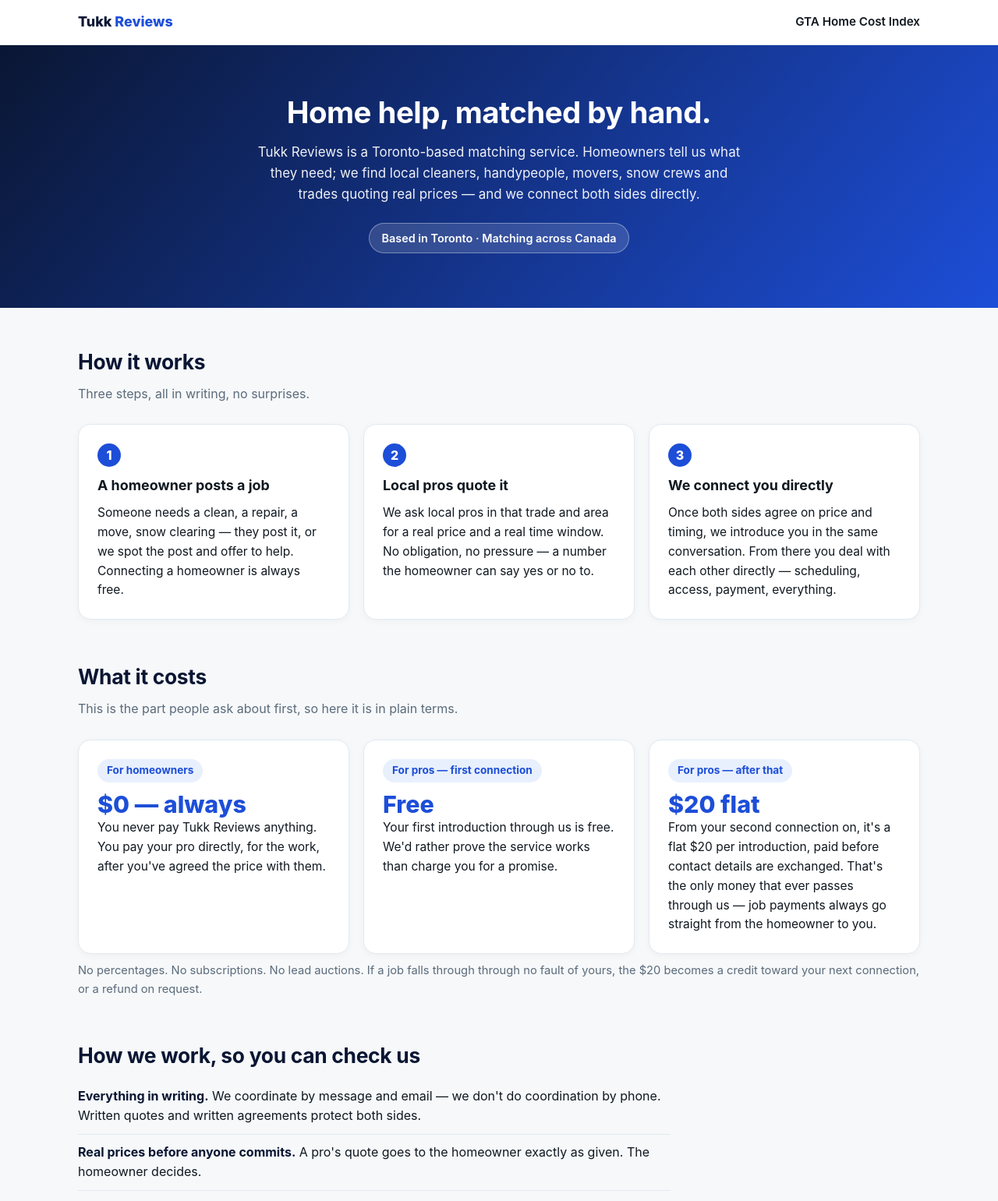
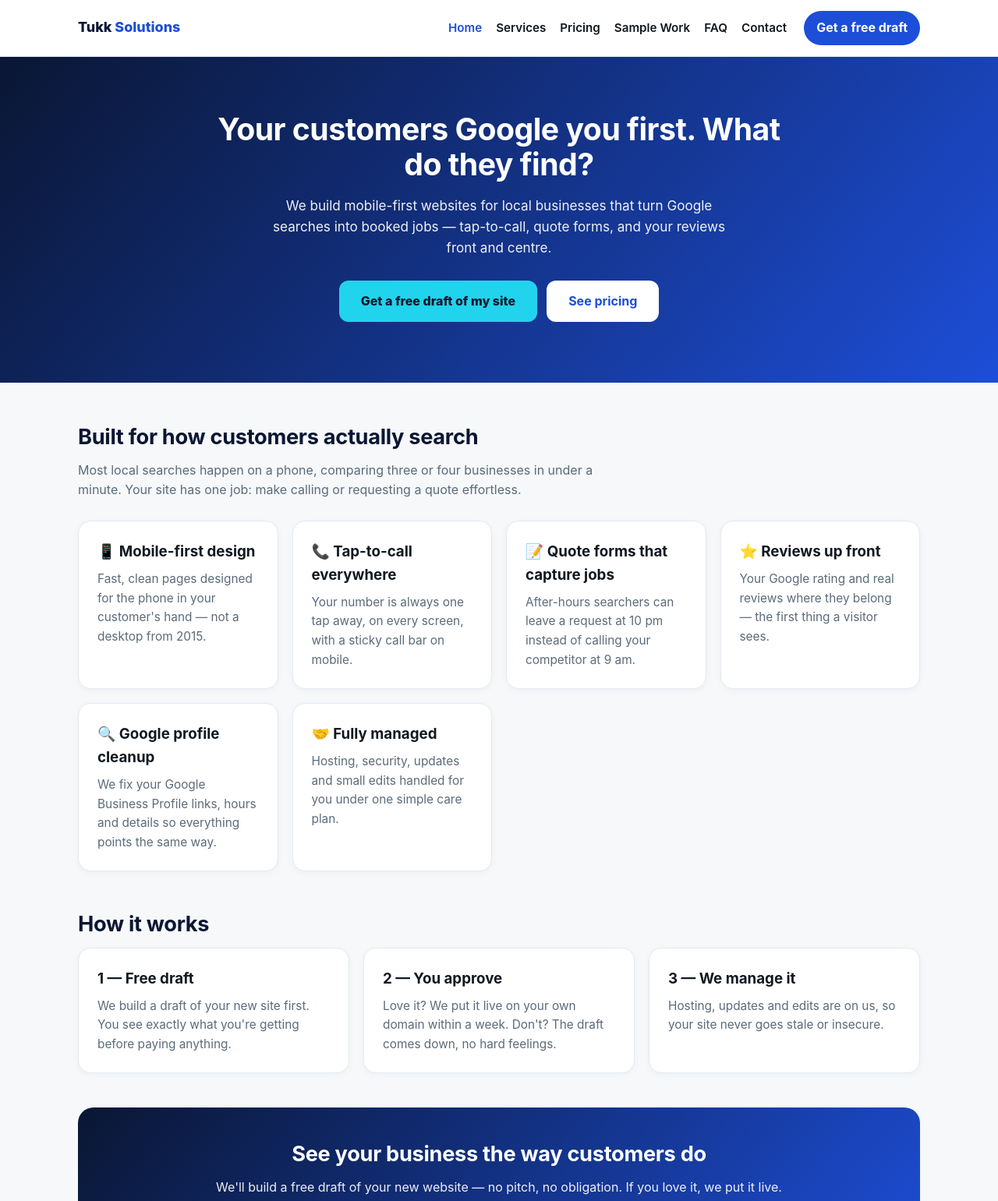
Before and after one commit to tukksolutions-blip/tukksolutions-blip.github.io, a plain HTML site: page index.html in a window 1280 px wide. Shown: the top 1541 px of the page at 78% size. Drawn offline with Linux system fonts and the light colour scheme.

Commit message:
Restore Tukk Solutions showcase at repo root (Tukk Reviews canonical site is now kishsal/tukkhome on Azure)

```diff
--- a/index.html
+++ b/index.html
@@ -1,114 +1,70 @@
-<!DOCTYPE html>
-<html lang="en">
-<head>
-<meta charset="UTF-8">
+<!DOCTYPE html><html lang="en"><head><meta charset="UTF-8">
 <meta name="viewport" content="width=device-width, initial-scale=1.0">
-<title>Tukk Reviews — Home Help, Matched by Hand | Toronto-Based, Across Canada</title>
-<meta name="description" content="Tukk Reviews is a Toronto-based matching service. Homeowners post a job, local pros quote it, and the first connection is free. Homeowners pay nothing and always pay the pro directly.">
+<title>Websites for Local Businesses — Tukk Solutions</title>
+<meta name="description" content="Tukk Solutions builds mobile-first websites for GTA local businesses — free draft first, live in a week.">
 <style>
 :root{--brand:#1d4ed8;--dark:#0a1633;--accent:#22d3ee;--ink:#101820;--muted:#5b6b7a;--bg:#f6f8fa;--card:#fff;--line:#e3eaf0}
 *{margin:0;padding:0;box-sizing:border-box}
 body{font-family:-apple-system,'Segoe UI',Roboto,Helvetica,Arial,sans-serif;color:var(--ink);background:var(--bg);line-height:1.6}
-header.site{position:sticky;top:0;z-index:20;background:rgba(255,255,255,.96);backdrop-filter:blur(8px);border-bottom:1px solid var(--line)}
+header{position:sticky;top:0;z-index:20;background:rgba(255,255,255,.96);backdrop-filter:blur(8px);border-bottom:1px solid var(--line)}
 .nav{max-width:1120px;margin:0 auto;display:flex;align-items:center;gap:22px;padding:14px 20px}
 .logo{font-weight:800;font-size:1.12rem;color:var(--dark);text-decoration:none;margin-right:auto}
 .logo em{color:var(--brand);font-style:normal}
-.nav a.back{color:var(--ink);text-decoration:none;font-size:.95rem;font-weight:600}
-.hero{background:linear-gradient(130deg,var(--dark),var(--brand));color:#fff;padding:64px 20px 70px;text-align:center}
-.hero h1{font-size:2.4rem;line-height:1.16;max-width:780px;margin:0 auto 16px;letter-spacing:-.5px}
-.hero p{opacity:.93;max-width:640px;margin:0 auto;font-size:1.06rem}
-.hero .stamp{display:inline-block;margin-top:22px;background:rgba(255,255,255,.14);border:1px solid rgba(255,255,255,.35);padding:7px 16px;border-radius:999px;font-size:.9rem;font-weight:600}
+.nav nav{display:flex;gap:18px;flex-wrap:wrap}
+.nav nav a{color:var(--ink);text-decoration:none;font-size:.95rem;font-weight:600}
+.nav nav a.on{color:var(--brand)}
+.call-btn{background:var(--brand);color:#fff;font-weight:700;padding:9px 16px;border-radius:999px;text-decoration:none;white-space:nowrap}
+.hero{background:linear-gradient(130deg,var(--dark),var(--brand));color:#fff;padding:70px 20px 78px;text-align:center}
+.hero h1{font-size:2.45rem;line-height:1.16;max-width:760px;margin:0 auto 16px;letter-spacing:-.5px}
+.hero p{opacity:.93;max-width:600px;margin:0 auto 28px;font-size:1.07rem}
+.btns{display:flex;gap:12px;justify-content:center;flex-wrap:wrap}
+.btn-a{background:var(--accent);color:#06182b;font-weight:800;padding:14px 28px;border-radius:12px;text-decoration:none}
+.btn-b{background:#fff;color:var(--brand);font-weight:700;padding:14px 28px;border-radius:12px;text-decoration:none}
 main{max-width:1120px;margin:0 auto;padding:48px 20px}
-h2{font-size:1.65rem;color:var(--dark);margin-bottom:8px;letter-spacing:-.3px}
-.sub{color:var(--muted);margin-bottom:26px;max-width:720px}
-.grid{display:grid;grid-template-columns:repeat(auto-fit,minmax(280px,1fr));gap:18px}
+h2{font-size:1.7rem;color:var(--dark);margin-bottom:8px;letter-spacing:-.3px}
+.sub{color:var(--muted);margin-bottom:26px;max-width:680px}
+.grid{display:grid;grid-template-columns:repeat(auto-fit,minmax(250px,1fr));gap:18px}
 .card{background:var(--card);border:1px solid var(--line);border-radius:16px;padding:24px;box-shadow:0 2px 10px rgba(16,24,32,.04)}
-.card h3{margin-bottom:8px;font-size:1.12rem}
-.card p{font-size:.97rem;color:var(--ink)}
-.stepnum{display:inline-block;background:var(--brand);color:#fff;font-weight:800;border-radius:999px;width:30px;height:30px;line-height:30px;text-align:center;margin-bottom:10px}
-.pill{display:inline-block;background:#e8f0fe;color:var(--brand);font-weight:700;border-radius:999px;padding:4px 12px;font-size:.85rem;margin-bottom:10px}
-.free{font-size:1.9rem;font-weight:800;color:var(--brand);line-height:1.2}
-.fineprint{color:var(--muted);font-size:.92rem;margin-top:10px}
-section.block{margin-bottom:52px}
-ul.checks{list-style:none;max-width:760px}
-ul.checks li{padding:10px 0;border-bottom:1px solid var(--line);font-size:1rem}
-ul.checks li strong{color:var(--dark)}
-footer{border-top:1px solid var(--line);background:#fff;padding:28px 20px;text-align:center;color:var(--muted);font-size:.92rem}
-a.cta{display:inline-block;margin-top:18px;background:#fff;color:var(--brand);font-weight:800;text-decoration:none;padding:12px 26px;border-radius:999px}
-</style>
-</head>
-<body>
-<header class="site">
-  <div class="nav">
-    <a class="logo" href="./">Tukk <em>Reviews</em></a>
-    <a class="back" href="https://tukkhome.xyz/costs/">GTA Home Cost Index</a>
-  </div>
-</header>
-<div class="hero">
-  <h1>Home help, matched by hand.</h1>
-  <p>Tukk Reviews is a Toronto-based matching service. Homeowners tell us what they need; we find local cleaners, handypeople, movers, snow crews and trades quoting real prices — and we connect both sides directly.</p>
-  <div class="stamp">Based in Toronto · Matching across Canada</div>
-</div>
+.card h3{margin-bottom:8px}
+.card p{color:var(--muted);font-size:.96rem}
+.price{font-size:2rem;font-weight:800;color:var(--brand)}
+details{background:#fff;border:1px solid var(--line);border-radius:12px;padding:16px 20px;margin-bottom:12px}
+summary{font-weight:700;cursor:pointer}
+details p{color:var(--muted);margin-top:8px}
+.cta-band{background:linear-gradient(130deg,var(--dark),var(--brand));color:#fff;border-radius:20px;padding:38px;text-align:center;margin-top:44px}
+.cta-band h2{color:#fff}
+.cta-band p{opacity:.92;margin-bottom:20px}
+footer{background:var(--dark);color:#cfe0ee;padding:36px 20px;font-size:.92rem;margin-top:56px}
+.foot{max-width:1120px;margin:0 auto;display:grid;grid-template-columns:repeat(auto-fit,minmax(220px,1fr));gap:22px}
+footer a{color:#fff}
+@media(max-width:720px){.hero h1{font-size:1.8rem}.nav nav{display:none}}
+</style></head><body>
+<header><div class="nav"><a class="logo" href="index.html">Tukk <em>Solutions</em></a>
+<nav><a href="index.html" class=on>Home</a><a href="services.html">Services</a><a href="pricing.html">Pricing</a><a href="work.html">Sample Work</a><a href="faq.html">FAQ</a><a href="contact.html">Contact</a></nav><a class="call-btn" href="contact.html">Get a free draft</a></div></header>
+<div class="hero"><h1>Your customers Google you first. What do they find?</h1>
+<p>We build mobile-first websites for local businesses that turn Google searches into booked jobs — tap-to-call, quote forms, and your reviews front and centre.</p>
+<div class="btns"><a class="btn-a" href="contact.html">Get a free draft of my site</a>
+<a class="btn-b" href="pricing.html">See pricing</a></div></div>
 <main>
-  <section class="block">
-    <h2>How it works</h2>
-    <p class="sub">Three steps, all in writing, no surprises.</p>
-    <div class="grid">
-      <div class="card"><span class="stepnum">1</span><h3>A homeowner posts a job</h3><p>Someone needs a clean, a repair, a move, snow clearing — they post it, or we spot the post and offer to help. Connecting a homeowner is always free.</p></div>
-      <div class="card"><span class="stepnum">2</span><h3>Local pros quote it</h3><p>We ask local pros in that trade and area for a real price and a real time window. No obligation, no pressure — a number the homeowner can say yes or no to.</p></div>
-      <div class="card"><span class="stepnum">3</span><h3>We connect you directly</h3><p>Once both sides agree on price and timing, we introduce you in the same conversation. From there you deal with each other directly — scheduling, access, payment, everything.</p></div>
-    </div>
-  </section>
-  <section class="block">
-    <h2>What it costs</h2>
-    <p class="sub">This is the part people ask about first, so here it is in plain terms.</p>
-    <div class="grid">
-      <div class="card"><span class="pill">For homeowners</span><div class="free">$0 — always</div><p>You never pay Tukk Reviews anything. You pay your pro directly, for the work, after you've agreed the price with them.</p></div>
-      <div class="card"><span class="pill">For pros — first connection</span><div class="free">Free</div><p>Your first introduction through us is free. We'd rather prove the service works than charge you for a promise.</p></div>
-      <div class="card"><span class="pill">For pros — after that</span><div class="free">$20 flat</div><p>From your second connection on, it's a flat $20 per introduction, paid before contact details are exchanged. That's the only money that ever passes through us — job payments always go straight from the homeowner to you.</p></div>
-    </div>
-    <p class="fineprint">No percentages. No subscriptions. No lead auctions. If a job falls through through no fault of yours, the $20 becomes a credit toward your next connection, or a refund on request.</p>
-  </section>
-  <section class="block">
-    <h2>How we work, so you can check us</h2>
-    <ul class="checks">
-      <li><strong>Everything in writing.</strong> We coordinate by message and email — we don't do coordination by phone. Written quotes and written agreements protect both sides.</li>
-      <li><strong>Real prices before anyone commits.</strong> A pro's quote goes to the homeowner exactly as given. The homeowner decides.</li>
-      <li><strong>Details stay private until both sides say yes.</strong> No address or phone number is shared before a price and a time are agreed.</li>
-      <li><strong>We publish real price data.</strong> Quotes we process feed the public <a href="https://tukkhome.xyz/costs/">GTA Home Cost Index</a> — anonymized, with sample sizes shown.</li>
-      <li><strong>Reach us any time:</strong> tukkreviews@gmail.com. We answer in the same thread we're already talking in.</li>
-    </ul>
-  </section>
-  <section class="block">
-    <h2>What people say</h2>
-    <p class="sub">Real reviews from homeowners and pros we've connected — posted only with the reviewer's permission, exactly as written. This section is new, so it fills in as our first connections complete; we'd rather show you a short honest list than a decorated one.</p>
-    <div id="reviews-list"></div>
-    <div class="card">
-      <h3>Leave a review</h3>
-      <p style="margin-bottom:14px">Were you connected through Tukk Reviews — as a homeowner or as a pro? Tell us how it went. Reviews are emailed to us and posted here only if you tick the permission box below.</p>
-      <form action="https://formsubmit.co/tukkreviews@gmail.com" method="POST">
-        <input type="hidden" name="_subject" value="New Tukk Reviews review submission">
-        <input type="hidden" name="_captcha" value="true">
-        <input type="hidden" name="_next" value="https://tukkhome.xyz/?thanks=1">
-        <input type="text" name="_honey" style="display:none">
-        <div style="margin-bottom:12px"><label for="rv-name" style="display:block;font-weight:600;margin-bottom:4px">Your first name</label><input id="rv-name" type="text" name="First name" required maxlength="40" style="width:100%;padding:10px;border:1px solid var(--line);border-radius:8px;font-size:1rem"></div>
-        <div style="margin-bottom:12px"><label for="rv-city" style="display:block;font-weight:600;margin-bottom:4px">Your city</label><input id="rv-city" type="text" name="City" required maxlength="40" style="width:100%;padding:10px;border:1px solid var(--line);border-radius:8px;font-size:1rem"></div>
-        <div style="margin-bottom:12px"><label for="rv-role" style="display:block;font-weight:600;margin-bottom:4px">You are a</label><select id="rv-role" name="Reviewer type" required style="width:100%;padding:10px;border:1px solid var(--line);border-radius:8px;font-size:1rem"><option value="">Choose one…</option><option>Homeowner</option><option>Service pro</option></select></div>
-        <div style="margin-bottom:12px"><label for="rv-job" style="display:block;font-weight:600;margin-bottom:4px">What was the job?</label><input id="rv-job" type="text" name="Job" required maxlength="80" placeholder="e.g. Basement deep clean" style="width:100%;padding:10px;border:1px solid var(--line);border-radius:8px;font-size:1rem"></div>
-        <div style="margin-bottom:12px"><label for="rv-rating" style="display:block;font-weight:600;margin-bottom:4px">Your rating</label><select id="rv-rating" name="Star rating" required style="width:100%;padding:10px;border:1px solid var(--line);border-radius:8px;font-size:1rem"><option value="">Choose one…</option><option value="5">★★★★★ — Excellent</option><option value="4">★★★★☆ — Good</option><option value="3">★★★☆☆ — Okay</option><option value="2">★★☆☆☆ — Poor</option><option value="1">★☆☆☆☆ — Bad</option></select></div>
-        <div style="margin-bottom:12px"><label for="rv-text" style="display:block;font-weight:600;margin-bottom:4px">Your review</label><textarea id="rv-text" name="Review" required rows="4" maxlength="600" style="width:100%;padding:10px;border:1px solid var(--line);border-radius:8px;font-size:1rem"></textarea></div>
-        <div style="margin-bottom:16px"><label style="display:flex;gap:8px;align-items:flex-start"><input type="checkbox" name="Permission to publish" value="Yes" required style="margin-top:5px"><span>Yes — you may publish this review on this page with my first name, city, and whether I was the homeowner or the pro.</span></label></div>
-        <button type="submit" style="background:var(--brand);color:#fff;font-weight:800;border:none;padding:12px 26px;border-radius:999px;font-size:1rem;cursor:pointer">Send my review</button>
-      </form>
-    </div>
-  </section>
-<script>
-(function(){var p=new URLSearchParams(location.search);if(p.get('thanks')==='1'){var b=document.createElement('div');b.setAttribute('style','background:#e6f4ea;border:1px solid #34a853;border-radius:12px;padding:14px 18px;margin-bottom:18px;font-weight:600');b.textContent='Thank you — your review was sent. We post reviews with permission, usually within a day or two.';var s=document.querySelector('section.block:last-of-type');if(s){s.insertBefore(b,s.children[1]);}}})();
-</script>
-</main>
-<footer>
-  Tukk Reviews · Home Help, Matched by Hand · Toronto, Ontario, Canada · tukkreviews@gmail.com<br>
-  Part of the Tukk family — see also the <a href="https://tukkhome.xyz/costs/">GTA Home Cost Index</a>.
-</footer>
-</body>
-</html>
+<h2>Built for how customers actually search</h2>
+<p class="sub">Most local searches happen on a phone, comparing three or four businesses in under a minute. Your site has one job: make calling or requesting a quote effortless.</p>
+<div class="grid">
+<div class="card"><h3>📱 Mobile-first design</h3><p>Fast, clean pages designed for the phone in your customer's hand — not a desktop from 2015.</p></div>
+<div class="card"><h3>📞 Tap-to-call everywhere</h3><p>Your number is always one tap away, on every screen, with a sticky call bar on mobile.</p></div>
+<div class="card"><h3>📝 Quote forms that capture jobs</h3><p>After-hours searchers can leave a request at 10 pm instead of calling your competitor at 9 am.</p></div>
+<div class="card"><h3>⭐ Reviews up front</h3><p>Your Google rating and real reviews where they belong — the first thing a visitor sees.</p></div>
+<div class="card"><h3>🔍 Google profile cleanup</h3><p>We fix your Google Business Profile links, hours and details so everything points the same way.</p></div>
+<div class="card"><h3>🤝 Fully managed</h3><p>Hosting, security, updates and small edits handled for you under one simple care plan.</p></div></div>
+<h2 style="margin-top:46px">How it works</h2>
+<div class="grid">
+<div class="card"><h3>1 — Free draft</h3><p>We build a draft of your new site first. You see exactly what you're getting before paying anything.</p></div>
+<div class="card"><h3>2 — You approve</h3><p>Love it? We put it live on your own domain within a week. Don't? The draft comes down, no hard feelings.</p></div>
+<div class="card"><h3>3 — We manage it</h3><p>Hosting, updates and edits are on us, so your site never goes stale or insecure.</p></div></div>
+<div class="cta-band"><h2>See your business the way customers do</h2>
+<p>We'll build a free draft of your new website — no pitch, no obligation. If you love it, we put it live.</p>
+<div class="btns"><a class="btn-a" href="contact.html">Get my free draft</a>
+<a class="btn-b" href="work.html">See sample work</a></div></div></main><footer><div class="foot">
+<div><strong style="color:#fff">Tukk Solutions</strong><br>Websites for local businesses<br>GTA, Ontario</div>
+<div><strong style="color:#fff">Pages</strong><div><a href="services.html">Services</a></div><div><a href="pricing.html">Pricing</a></div><div><a href="work.html">Sample work</a></div><div><a href="faq.html">FAQ</a></div></div>
+<div><strong style="color:#fff">Contact</strong><div><a href="mailto:tukksolutions@gmail.com">tukksolutions@gmail.com</a></div><div><a href="https://www.instagram.com/tukksolutions/">Instagram @tukksolutions</a></div></div>
+</div></footer></body></html>
```
